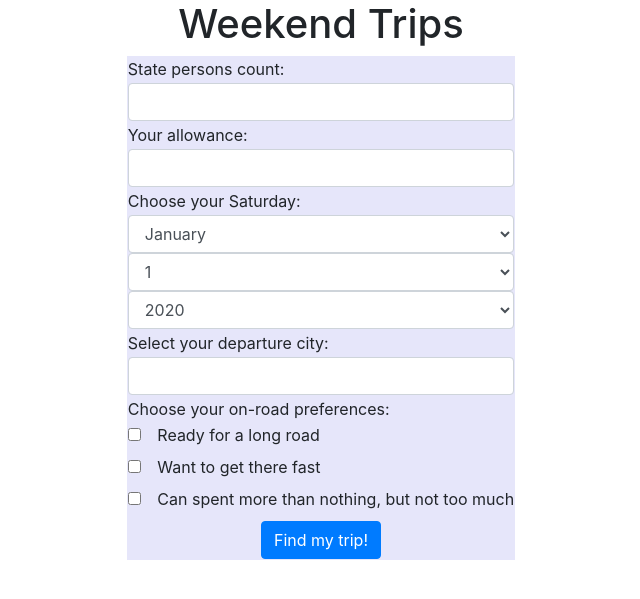
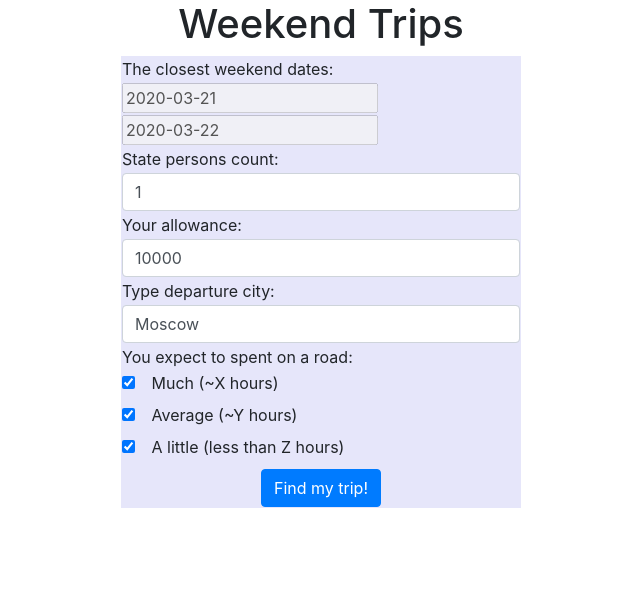
Before and after one commit to Mesoru13/WeekendTrips, a Django app: page / in a window 1280 px wide. Shown: the top 599 px of the page, without its empty margins (319-959 px from the left). Run offline with Django 3.2, Linux system fonts and the light colour scheme; data comes from the database, SQL or seed files in the repository; some libraries are stand-ins or nearby versions.

Commit message:
Добавим виджеты DatePicker, добавим каркас для валидации и сообщение об ошибки при невалидности формы, рабочая версия полосы прокрутки

```diff
--- a/WeekendTrips/forms.py
+++ b/WeekendTrips/forms.py
@@ -1,16 +1,63 @@
 from django import forms
+from django.core.exceptions import ValidationError
+import datetime
+from bootstrap_datepicker_plus import DatePickerInput
+
+
+def get_nearest_weekend():
+    nearest_weekend = datetime.date.today()
+    weekday = nearest_weekend.weekday()
+    if weekday < 5:
+        nearest_weekend = nearest_weekend + datetime.timedelta(days=(5 - weekday))
+    else:
+        # в случае субботы-воскресенья считаем, что ближайшие выходные не текущие, а следующие
+        nearest_weekend = nearest_weekend + datetime.timedelta(days=(12 - weekday))
+    return nearest_weekend
 
 
 class InputDataForm(forms.Form):
-    travelling_time_choices = (('far', 'Ready for a long road'),
-                               ('near', 'Want to get there fast'),
-                               ('fair', 'Can spent more than nothing, but not too much'))
+    travelling_time_choices = (('far', 'Much (~X hours)'),
+                               ('fair', 'Average (~Y hours)'),
+                               ('near', 'A little (less than Z hours)'))
     persons_count = forms.IntegerField(widget=forms.NumberInput(attrs={'class': 'form-control'}),
-                                       min_value=1)
-    trip_date = forms.DateField(widget=forms.SelectDateWidget(attrs={'class': 'form-control'}))
+                                       min_value=1, initial=1, required=True)
+    # временно фиксируем это поле на ближайших выходных
+    start_date = forms.DateField(widget=DatePickerInput(format='%d/%m/%Y'),
+                                 initial=get_nearest_weekend(), disabled=True, required=True)
+    end_date = forms.DateField(widget=DatePickerInput(format='%d/%m/%Y'),
+                               initial=get_nearest_weekend() + datetime.timedelta(days=1),
+                               disabled=True, required=True)
     max_price = forms.IntegerField(widget=forms.NumberInput(attrs={'class': 'form-control'}),
-                                   min_value=1000)
+                                   initial=10000, required=True)
     time_for_travel = forms.TypedMultipleChoiceField(widget=forms.CheckboxSelectMultiple(
                                                      attrs={'class': 'form-check form-check-inline'}),
-                                                     choices=travelling_time_choices)
-    departure_city = forms.CharField(widget=forms.TextInput(attrs={'class': 'form-control'}))
+                                                     choices=travelling_time_choices,
+                                                     initial=['far', 'near', 'fair'],
+                                                     required=True)
+    departure_city = forms.CharField(widget=forms.TextInput(attrs={'class': 'form-control'}),
+                                     initial='Moscow',
+                                     required=True)
+
+    def clean_start_date(self):
+        data = self.cleaned_data['start_date']
+        return data
+
+    def clean_end_date(self):
+        data = self.cleaned_data['end_date']
+        return data
+
+    def clean_departure_city(self):
+        data = self.cleaned_data['departure_city']
+        return data
+
+    def clean_max_price(self):
+        data = self.cleaned_data['max_price']
+        return data
+
+    def clean_persons_count(self):
+        data = self.cleaned_data['persons_count']
+        return data
+
+    def clean_time_for_travel(self):
+        data = self.cleaned_data['time_for_travel']
+        return data
--- a/WeekendTrips/settings.py
+++ b/WeekendTrips/settings.py
@@ -37,8 +37,14 @@ INSTALLED_APPS = [
     'django.contrib.sessions',
     'django.contrib.messages',
     'django.contrib.staticfiles',
+    'bootstrap4',
+    'bootstrap_datepicker_plus',
     'WeekendTrips',
 ]
+
+BOOTSTRAP4 = {
+    'include_jquery': True,
+}
 
 MIDDLEWARE = [
     'django.middleware.security.SecurityMiddleware',
--- a/WeekendTrips/templates/home.html
+++ b/WeekendTrips/templates/home.html
@@ -5,28 +5,32 @@
         <meta charset="utf-8">
         <meta name="viewport" content="width=device-width, initial-scale=1, shrink-to-fit=no">
 
-        <!-- Bootstrap CSS -->
+        <!-- Bootstrap, JS and CSS -->
         {% load static %}
-        <link rel="stylesheet" href="https://stackpath.bootstrapcdn.com/bootstrap/4.4.1/css/bootstrap.min.css" integrity="sha384-Vkoo8x4CGsO3+Hhxv8T/Q5PaXtkKtu6ug5TOeNV6gBiFeWPGFN9MuhOf23Q9Ifjh" crossorigin="anonymous">
+        {% load bootstrap4 %}       {# import bootstrap4 #}
+        {% bootstrap_css %}         {# Embed Bootstrap CSS #}
+        {% bootstrap_javascript jquery='full' %}  {# Embed Bootstrap JS+jQuery #}
+        {{ form.media }}            {# Adds date-picker required JS and CSS #}
         <link rel="stylesheet" href={% static "loading_ring_stylesheet.css" %}>
         <title>WEEKEND TRIPS HOME</title>
     </head>
     <body>
         <div id="main_form">
             <h1 align="center">Weekend Trips</h1>
-            <form action="" method="post">
+            <form action="" method="post" onsubmit="show_loading_ring()" onchange="hide_error_label()">
                 {% csrf_token %}
-                <table align="center" style="background-color: lavender">
+                <table align="center" style="background-color: lavender" width="400px">
                     <tbody>
+                        <tr><td>The closest weekend dates:</td></tr>
+                        <tr><td>{{ form.start_date }}</td></tr>
+                        <tr><td>{{ form.end_date }}</td></tr>
                         <tr><td>State persons count:</td></tr>
                         <tr><td>{{ form.persons_count }}</td></tr>
                         <tr><td>Your allowance:</td></tr>
                         <tr><td>{{ form.max_price }}</td></tr>
-                        <tr><td>Choose your Saturday:</td></tr>
-                        <tr><td>{{ form.trip_date }}</td></tr>
-                        <tr><td>Select your departure city:</td></tr>
+                        <tr><td>Type departure city:</td></tr>
                         <tr><td>{{ form.departure_city }}</td></tr>
-                        <tr><td>Choose your on-road preferences:</td></tr>
+                        <tr><td>You expect to spent on a road:</td></tr>
                         <tr><td>
                             {% for check in form.time_for_travel %}
                                 <div class="checkbox">
@@ -35,13 +39,17 @@
                             {% endfor %}
                         </td></tr>
                         <tr></tr>
-                        <tr><td align="center"><button type="submit" class="btn btn-primary" onclick="show_loading_ring()">Find my trip!</button></td></tr>
+                        <tr><td align="center"><button type="submit" class="btn btn-primary">Find my trip!</button></td></tr>
                     </tbody>
                 </table>
             </form>
-            <p></p>
+            {% if form_error_message == '' %}
+                <p align="center"></p>
+            {% else %}
+                <p align="center"><label id="error_label">{{ form_error_message }}</label></p>
+            {% endif %}
             {% if are_previous_results_available %}
-                <table align="center" style="background-color: lavender"> <tbody>
+                <table align="center" style="background-color: lavender" width="400px"> <tbody>
                     <tr><td><label>We have your previous search results. Wanna see them?</label></td></tr>
                     <tr><td align="center">
                         <form action="results/" method="get">
@@ -52,16 +60,14 @@
             {% endif %}
         </div>
         <div id="loading_ring" class="loader" hidden="true">Loading...</div>
-        <!-- Optional JavaScript -->
-        <!-- jQuery first, then Popper.js, then Bootstrap JS -->
-        <script src="https://code.jquery.com/jquery-3.2.1.slim.min.js" integrity="sha384-KJ3o2DKtIkvYIK3UENzmM7KCkRr/rE9/Qpg6aAZGJwFDMVNA/GpGFF93hXpG5KkN" crossorigin="anonymous"></script>
-        <script src="https://cdnjs.cloudflare.com/ajax/libs/popper.js/1.12.9/umd/popper.min.js" integrity="sha384-ApNbgh9B+Y1QKtv3Rn7W3mgPxhU9K/ScQsAP7hUibX39j7fakFPskvXusvfa0b4Q" crossorigin="anonymous"></script>
-        <script src="https://maxcdn.bootstrapcdn.com/bootstrap/4.0.0/js/bootstrap.min.js" integrity="sha384-JZR6Spejh4U02d8jOt6vLEHfe/JQGiRRSQQxSfFWpi1MquVdAyjUar5+76PVCmYl" crossorigin="anonymous"></script>
         <script>
             function show_loading_ring() {
                 document.getElementById('main_form').hidden = true;
                 document.getElementById('loading_ring').hidden = false;
             }
+            function hide_error_label() {
+                document.getElementById('error_label').hidden = true;
+            }
         </script>
     </body>
 </html>
--- a/WeekendTrips/views.py
+++ b/WeekendTrips/views.py
@@ -16,27 +16,28 @@ def find_trips(data):
 
 
 def home(request):
+    are_previous_results_available = False
+    is_session_id_available = False
+    current_session_id = ''
+    if request.COOKIES.get('session_id') is not None:
+        cookies_session_id = request.COOKIES.get('session_id')
+        model = Result.objects.get(session_id=cookies_session_id)
+        if model is not None:
+            is_session_id_available = True
+            current_session_id = cookies_session_id
+            if model.json_result != '':
+                are_previous_results_available = True
+
+    if not is_session_id_available:
+        current_session_id = str(Result.objects.count() + 1)
+        model = Result(session_id=current_session_id, json_result="")
+        model.save()
+
     if request.method == 'GET':
-        are_previous_results_available = False
-        is_session_id_available = False
-        current_session_id = ''
-        if request.COOKIES.get('session_id') is not None:
-            cookies_session_id = request.COOKIES.get('session_id')
-            model = Result.objects.get(session_id=cookies_session_id)
-            if model is not None:
-                is_session_id_available = True
-                current_session_id = cookies_session_id
-                if model.json_result != '':
-                    are_previous_results_available = True
-
-        if not is_session_id_available:
-            current_session_id = str(Result.objects.count() + 1)
-            model = Result(session_id=current_session_id, json_result="")
-            model.save()
-
         form = InputDataForm()
         response = render(request, 'home.html',
-                          {'form': form, 'are_previous_results_available': are_previous_results_available})
+                          {'form': form, 'are_previous_results_available': are_previous_results_available,
+                           'form_error_message': ''})
         if not is_session_id_available:
             response.set_cookie('session_id', current_session_id)
         return response
@@ -44,11 +45,17 @@ def home(request):
         current_session_id = request.COOKIES.get('session_id')
         model = Result.objects.get(session_id=current_session_id)
         form = InputDataForm(request.POST)
-        json_result = find_trips(form)
-        sleep(120)
-        model.json_result = json.dumps(json_result)
-        model.save()
-        return HttpResponseRedirect(reverse('results'))
+
+        if form.is_valid():
+            json_result = find_trips(form)
+            model.json_result = json.dumps(json_result)
+            model.save()
+            return HttpResponseRedirect(reverse('results'))
+
+        form.clean()
+        return render(request, 'home.html',
+                      {'form': form, 'are_previous_results_available': are_previous_results_available,
+                       'form_error_message': 'The form your submitted is invalid, please retry entering content.'})
 
 
 def results(request):
--- a/requirements.txt
+++ b/requirements.txt
@@ -1 +1,3 @@
 Django
+django-bootstrap-datepicker-plus
+django-bootstrap4
```
Also changed, not shown: WeekendTrips/templates/results.html (+7 -9 lines).
